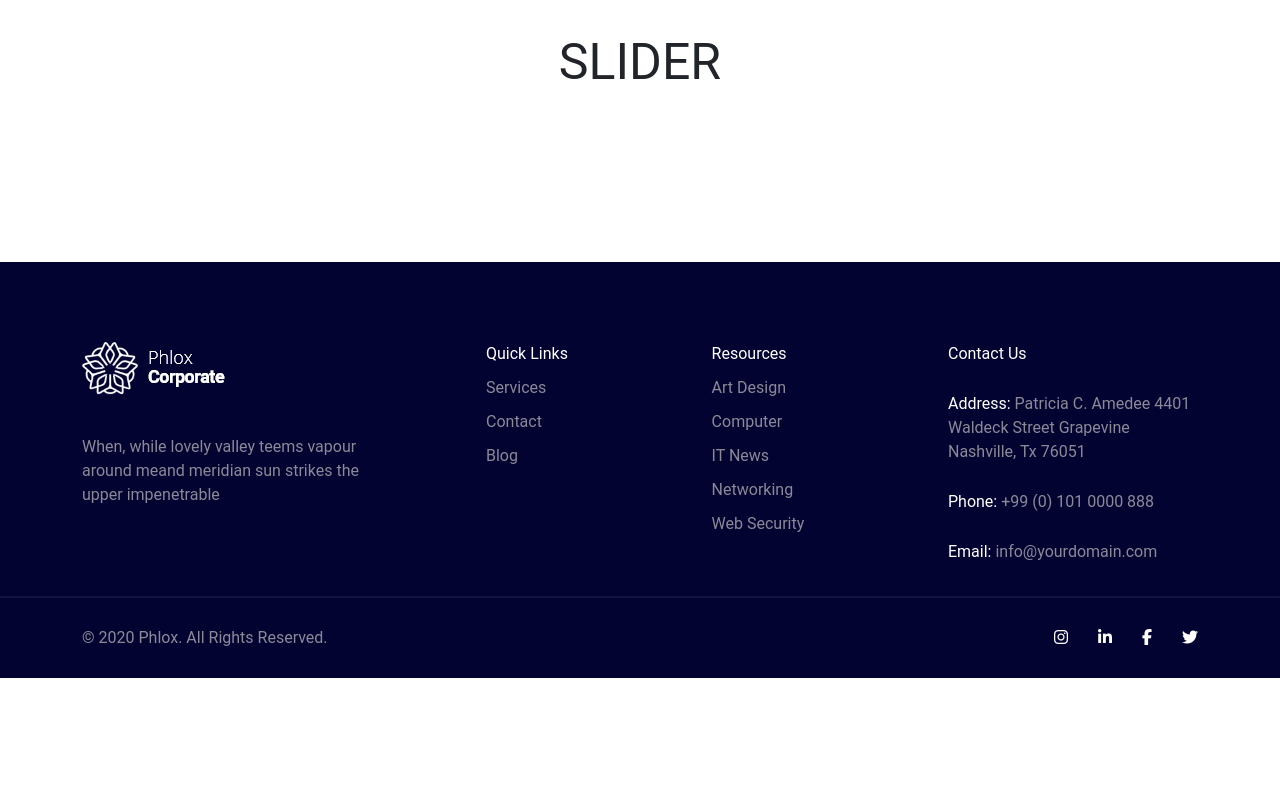
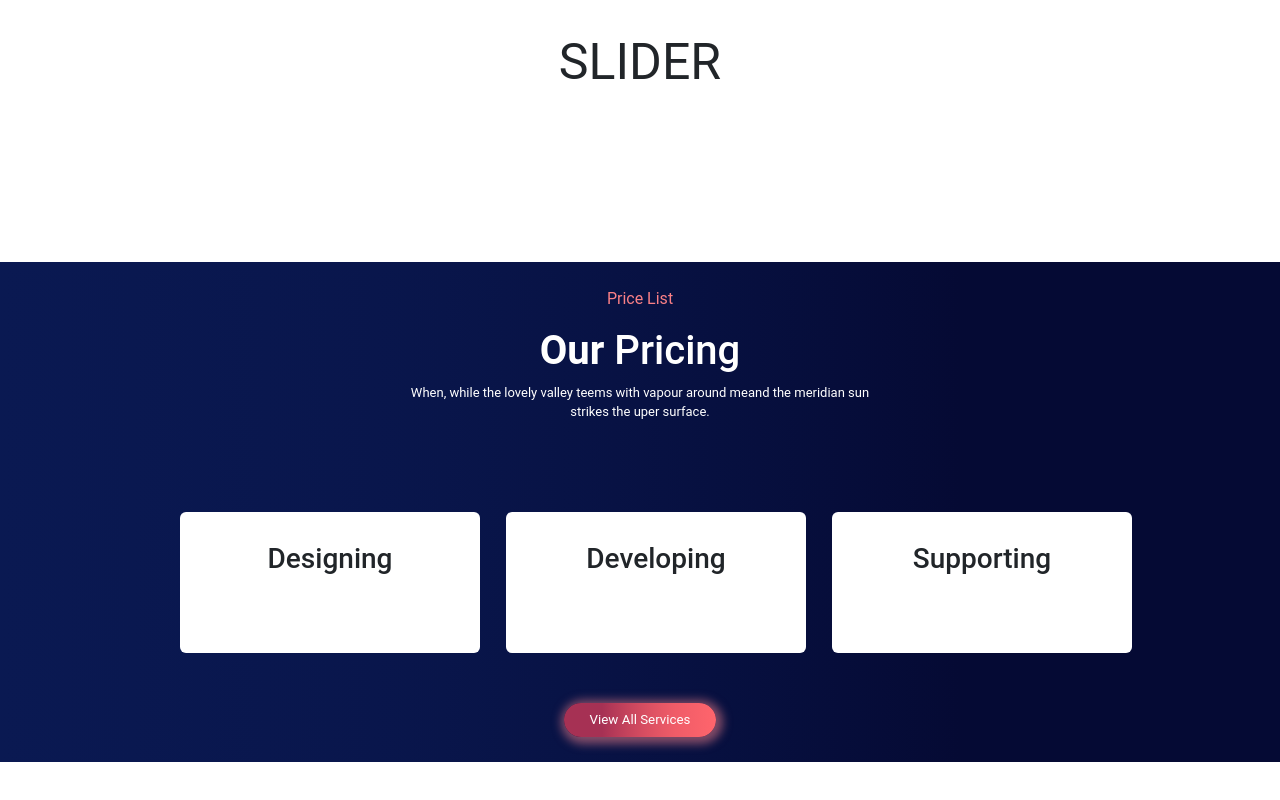
Before and after one commit to juri931/proj-html-vuejs, a Vue app: page / in a window 1280 px wide. Shown: the part 2241-3041 px from the top of the page. Before the commit the page ends 2919 px from the top, so only its background shows below. Built offline with nearby package versions, Linux system fonts and the light colour scheme.

Commit message:
[add] Pricing section (WIP)

```diff
--- /dev/null
+++ b/src/assets/data/prices.js
@@ -0,0 +1,21 @@
+const priceCard = {
+  props: [
+    {
+      title: "Designing",
+      subtitle: "PROCESS",
+      price: 40,
+    },
+    {
+      title: "Developing",
+      subtitle: "PRODUCT",
+      price: 60,
+    },
+    {
+      title: "Supporting",
+      subtitle: "CLIENTS",
+      price: 80,
+    },
+  ],
+};
+
+export { priceCard };
--- a/src/assets/scss/main.scss
+++ b/src/assets/scss/main.scss
@@ -278,4 +278,135 @@
       }
     }
   }
+  // Prices
+  .prices {
+    background: linear-gradient(
+      to right,
+      rgb(10, 25, 82),
+      50%,
+      rgb(5, 10, 52),
+      100%,
+      rgb(0, 0, 17)
+    );
+    height: 500px;
+    margin-bottom: 300px;
+    display: flex;
+    align-items: center;
+    .wrapper {
+      display: flex;
+      height: 90%;
+      flex-flow: column;
+      align-items: center;
+      justify-content: space-between;
+      // Top section
+      .top {
+        margin-bottom: 40px;
+        color: white;
+        text-align: center;
+        p:first-child {
+          color: rgb(250, 128, 134);
+        }
+        p:last-child {
+          max-width: 500px;
+          font-size: 13px;
+        }
+      }
+      // Middle section
+      .main {
+        ul {
+          display: flex;
+          justify-content: center;
+          gap: 50px;
+          text-align: center;
+          .card {
+            display: flex;
+            padding: 30px;
+            width: 300px;
+            position: relative;
+            border: none;
+            align-items: center;
+            &:hover {
+              color: white;
+              background: linear-gradient(
+                to bottom,
+                rgb(15, 37, 125),
+                50%,
+                rgb(7, 13, 70),
+                100%,
+                rgb(0, 0, 57)
+              );
+              .btn {
+                display: block;
+                position: absolute;
+                color: white;
+                top: 254px;
+                width: max-content;
+                border-radius: 50%;
+                border: none;
+                padding: 10px 15px;
+                background: linear-gradient(
+                  to left,
+                  rgb(255, 101, 108),
+                  50%,
+                  rgb(166, 49, 84),
+                  100%,
+                  rgb(151, 32, 101)
+                );
+              }
+              border-radius: 20px;
+              box-shadow: 1px 1px 10px 0px rgba(0, 0, 0, 0.5);
+              img {
+                background-color: white;
+                border-radius: 20px;
+                box-shadow: 1px 1px 10px 0px rgba(0, 0, 0, 0.5);
+              }
+            }
+            img {
+              position: absolute;
+              bottom: 170px;
+              padding: 30px;
+              max-width: 192px;
+            }
+            h4 {
+              font-size: 20px;
+              margin-bottom: 20px;
+              display: flex;
+              justify-content: center;
+              align-content: center;
+              font-weight: bold;
+            }
+            p {
+              max-width: 192px;
+              font-size: 12px;
+              margin-bottom: 40px;
+            }
+            .btn {
+              display: none;
+            }
+          }
+        }
+      }
+      // Bottom section
+      .bottom {
+        div {
+          .btn {
+            color: white;
+            font-size: smaller;
+            padding: 7px 26px;
+            border: none;
+            border-radius: 30px;
+            box-shadow: 2px 2px 10px 5px rgba(255, 136, 142, 0.5);
+            background: linear-gradient(
+              to left,
+              rgb(255, 101, 108),
+              50%,
+              rgb(166, 49, 84),
+              100%,
+              rgb(151, 32, 101)
+            );
+          }
+        }
+      }
+    }
+  }
 }
--- a/src/components/partials/Main.vue
+++ b/src/components/partials/Main.vue
@@ -1,11 +1,13 @@
 <script>
 import { card } from "../../assets/data/cards";
 import { carousel } from "../../assets/data/carousel";
+import { priceCard } from "../../assets/data/prices";
 export default {
   data() {
     return {
       card,
       carousel,
+      priceCard,
     };
   },
   computed: {
@@ -14,6 +16,9 @@
     },
     carouselProps() {
       return carousel.props;
+    },
+    priceCardProps() {
+      return priceCard.props;
     },
   },
 };
@@ -114,6 +119,46 @@
     </div>
   </section>
   <!-- /Portfolio -->
+
+  <!-- Prices -->
+  <section class="prices">
+    <div class="container wrapper">
+      <!-- Top Section -->
+      <div class="top">
+        <p>Price List</p>
+        <h1><strong>Our</strong> Pricing</h1>
+        <p>
+          When, while the lovely valley teems with vapour around meand the
+          meridian sun strikes the uper surface.
+        </p>
+      </div>
+
+      <!-- Middle Section -->
+      <div class="main container">
+        <ul>
+          <div
+            v-for="(item, index) in priceCardProps"
+            :key="index"
+            class="card row"
+          >
+            <h3>{{ item.title }}</h3>
+            <p>{{ item.desc }}</p>
+            <a class="btn" href="#">
+              <i class="fa fa-arrow-right"></i>
+            </a>
+          </div>
+        </ul>
+      </div>
+
+      <!-- Bottom  Section -->
+      <div class="bottom">
+        <div class="container">
+          <div class="btn">View All Services</div>
+        </div>
+      </div>
+    </div>
+  </section>
+  <!-- /Prices -->
 </template>
 
 <style lang="scss" scoped>
```
